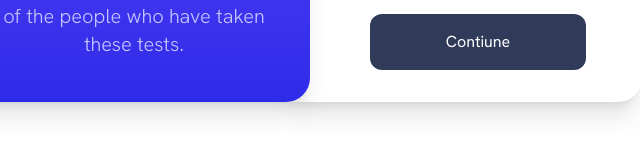
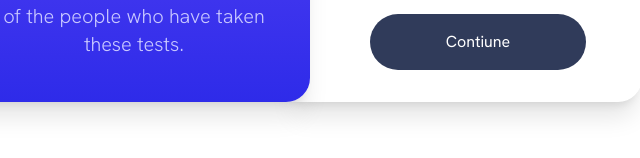
Before and after one commit to Iamsanthosh2203/result-summary-component, a website: page index.html in a window 1280 px wide. Shown: the part 546-704 px from the top of the page, 330-970 px from the left. Drawn offline with nearby package versions, Linux system fonts and the light colour scheme.

Commit message:
Update index.html

```diff
--- a/index.html
+++ b/index.html
@@ -122,7 +122,7 @@
 
 
     </div>
-    <button class="btn rounded-xl bg-[#303b5a] hover:bg-gradient-to-b from-[#7857ff] to-[#2e2be9] p-4 text-white">Contiune</button>
+    <button class="btn rounded-full bg-[#303b5a] hover:bg-gradient-to-b from-[#7857ff] to-[#2e2be9] p-4 text-white">Contiune</button>
         </div>
       </main>
     </div>
```
